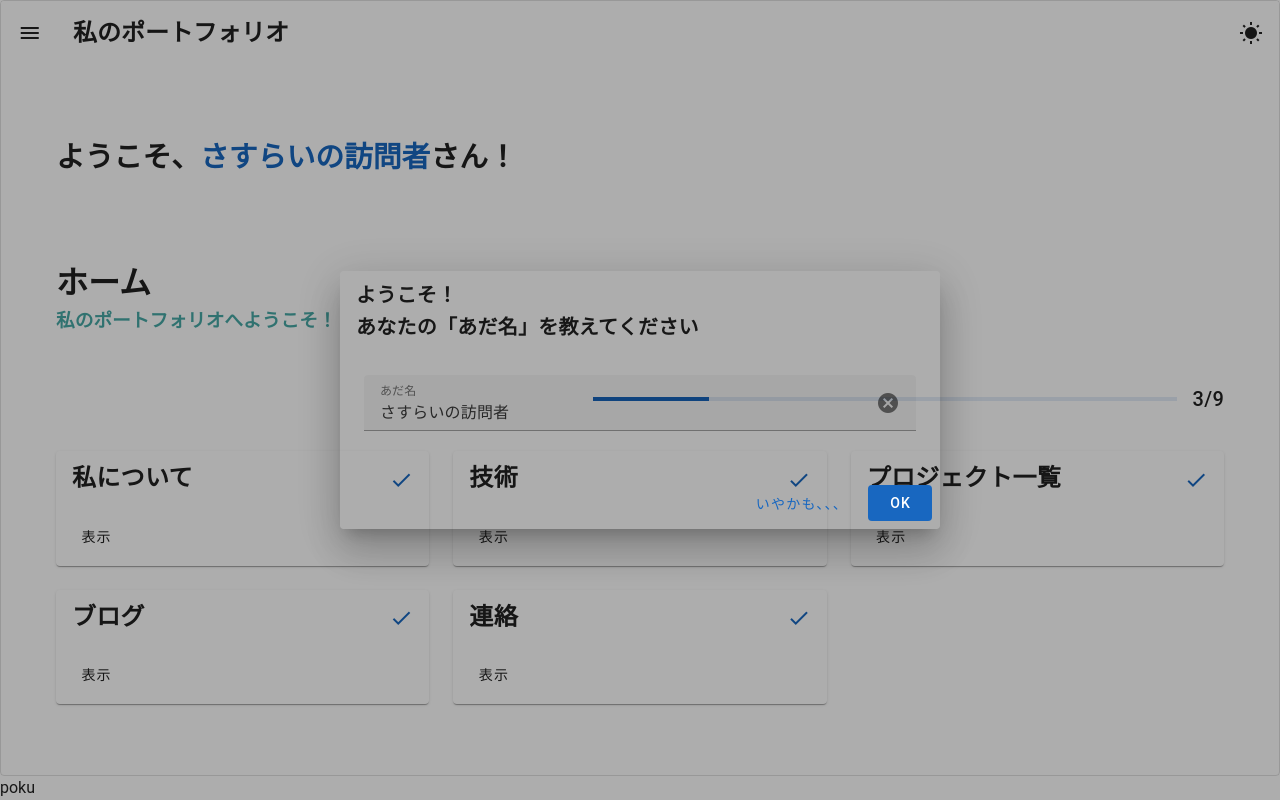
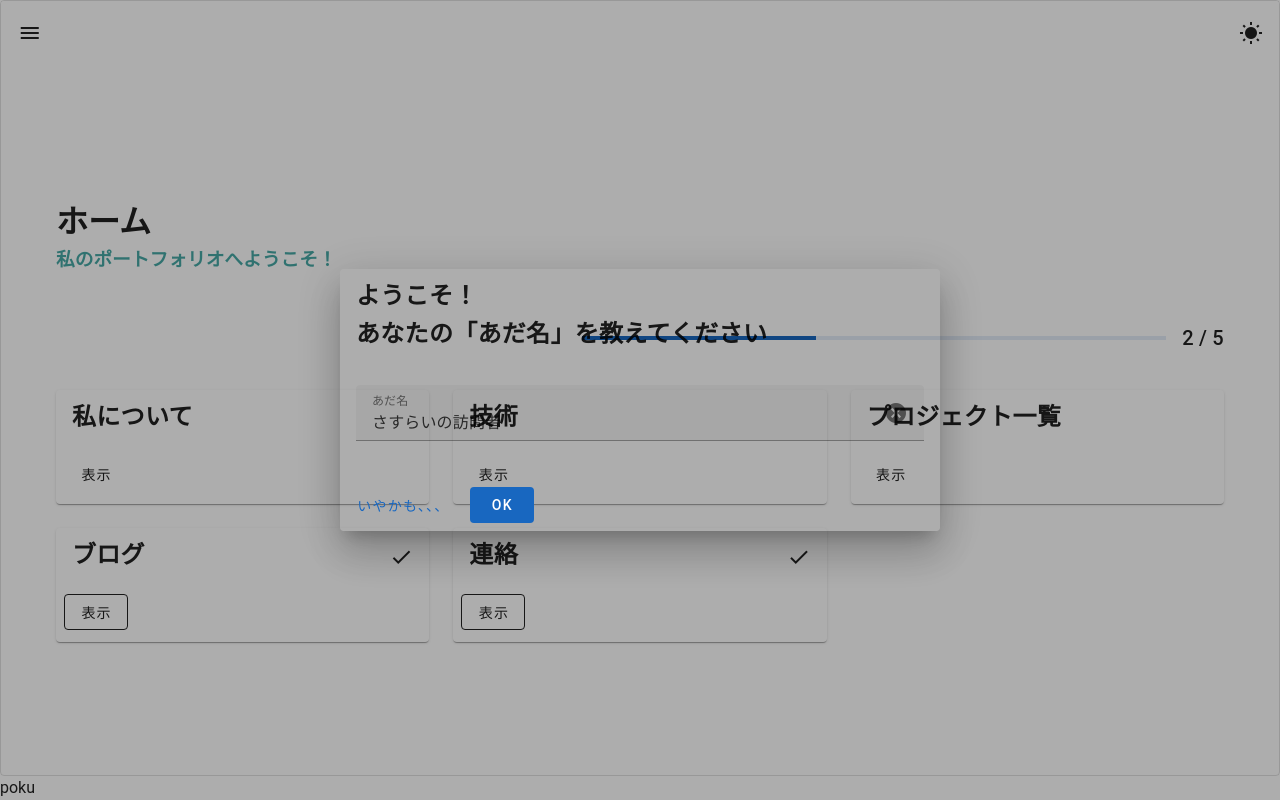
Before and after one commit to Kenokuda/my-portfolio, a Nuxt app in the folder my-portfolio/: page / in a window 1280 px wide. Built offline with nearby package versions, Linux system fonts and the light colour scheme.

Commit message:
add: 名前入力ダイアログの処理 delete: パンくずリスト

```diff
--- a/my-portfolio/components/WireFrames/ContentsFrame.vue
+++ b/my-portfolio/components/WireFrames/ContentsFrame.vue
@@ -2,14 +2,16 @@
   <!-- 名前を呼ぶ -->
   <div v-if="yourName" class="greeting">
     <h2>
-      ようこそ、<span class="your-name">{{ yourName }}</span
+      <span>{{
+        isAllPageVisited ? "全部見てくれてありがとう！" : "ようこそ、"
+      }}</span
+      ><span class="your-name">{{ yourName }}</span
       >さん！
     </h2>
   </div>
 
-  <!-- パンくずリスト -->
-  <v-breadcrumbs v-if="!isHome" :items="['Foo', 'Bar', 'Fizz']"></v-breadcrumbs>
-  <h1>{{ pageTitle }}</h1>
+  <!-- タイトル -->
+  <h1 class="page-title">{{ pageTitle }}</h1>
   <h3 class="sub-title">{{ subTitle }}</h3>
 
   <!-- メインのコンテンツが入ります -->
@@ -26,6 +28,7 @@ import FooterBtn from "./FooterBtn.vue";
 
 // propsの定義
 type Props = {
+  isAllPageVisited?: boolean;
   yourName?: string;
   pageTitle: string;
   subTitle?: string;
@@ -52,6 +55,7 @@ defineProps<Props>();
     }
   }
 }
+
 .sub-title {
   color: rgb(var(--v-theme-secondary));
 }
--- a/my-portfolio/components/WireFrames/WireFrame.vue
+++ b/my-portfolio/components/WireFrames/WireFrame.vue
@@ -10,7 +10,6 @@
         </div></v-btn
       >
 
-      <v-toolbar-title>私のポートフォリオ</v-toolbar-title>
       <v-spacer />
 
       <!-- テーマトグルボタン -->
--- a/my-portfolio/pages/contact.vue
+++ b/my-portfolio/pages/contact.vue
@@ -3,9 +3,70 @@
     page-title="連絡"
     sub-title="ご連絡は以下の方法でお願いします。"
   >
+    <v-container>
+      <v-row justify="center">
+        <!-- メール -->
+        <v-col cols="12" sm="6" md="4">
+          <v-card class="pa-4 contact-card">
+            <v-card-title>
+              <v-icon class="me-2" color="primary">mdi-email</v-icon>
+              <span class="text-h5 font-weight-bold">メール</span>
+            </v-card-title>
+            <v-card-text>
+              <p>以下のメールアドレスにご連絡ください。</p>
+              <p class="text-body-2">contact.poku@gmail.com</p>
+            </v-card-text>
+            <v-card-actions>
+              <v-btn
+                color="primary"
+                outlined
+                href="mailto:contact.poku@gmail.com"
+                target="_blank"
+              >
+                メールを送る
+              </v-btn>
+            </v-card-actions>
+          </v-card>
+        </v-col>
+
+        <!-- LinkedIn -->
+        <v-col cols="12" sm="6" md="4">
+          <v-card class="pa-4 contact-card">
+            <v-card-title>
+              <v-icon class="me-2" color="indigo">mdi-linkedin</v-icon>
+              <span class="text-h5 font-weight-bold">LinkedIn</span>
+            </v-card-title>
+            <v-card-text>
+              <p>LinkedInでご連絡ください。</p>
+              <p class="text-body-2">LinkedInアカウント</p>
+            </v-card-text>
+            <v-card-actions>
+              <v-btn
+                color="indigo"
+                outlined
+                href="https://www.linkedin.com/in/%E8%B3%A2%E6%96%97-%E5%A5%A5%E7%94%B0-324070361/"
+                target="_blank"
+              >
+                LinkedInを開く
+              </v-btn>
+            </v-card-actions>
+          </v-card>
+        </v-col>
+      </v-row>
+    </v-container>
   </ContentsFrame>
 </template>
 
 <script setup lang="ts">
 import ContentsFrame from "~/components/WireFrames/ContentsFrame.vue";
 </script>
+
+<style scoped>
+.contact-card {
+  transition: transform 0.3s ease, box-shadow 0.3s ease;
+}
+.contact-card:hover {
+  transform: scale(1.05);
+  box-shadow: 0px 4px 20px rgba(0, 0, 0, 0.2);
+}
+</style>
--- a/my-portfolio/pages/index.vue
+++ b/my-portfolio/pages/index.vue
@@ -1,5 +1,6 @@
 <template>
   <ContentsFrame
+    :is-all-page-visited="allPagesVisited"
     :your-name="getYourName"
     pageTitle="ホーム"
     subTitle="私のポートフォリオへようこそ！"
@@ -11,9 +12,12 @@
         <div class="d-flex justify-end align-center">
           <v-progress-linear
             color="primary"
-            model-value="20"
+            :model-value="calculateAchieveRate"
           ></v-progress-linear>
-          <div class="ms-4 text-h6">3/9</div>
+          <div class="ms-4 text-h6">{{ showAchieveRate }}</div>
+          <div class="ms-4 text-h6" v-if="allPagesVisited">
+            <v-icon color="success">mdi-star-circle</v-icon>
+          </div>
         </div>
       </v-col>
     </v-row>
@@ -29,9 +33,15 @@
         :key="index"
       >
         <v-card @click="goToPage(page.to)">
-          <div class="complete-icon"><v-icon>$complete</v-icon></div>
+          <div v-if="page.visited" class="complete-icon">
+            <v-icon>$complete</v-icon>
+          </div>
           <v-card-title>{{ page.name }}</v-card-title>
-          <v-card-actions><v-btn :to="page.to">表示</v-btn></v-card-actions>
+          <v-card-actions
+            ><v-btn :variant="btnVariant(index)" :to="page.to"
+              >表示</v-btn
+            ></v-card-actions
+          >
         </v-card>
       </v-col>
     </v-row>
@@ -39,23 +49,37 @@
     <!-- お名前を聞くダイアログ -->
     <v-dialog v-model="dialog" max-width="600px">
       <v-card>
-        <v-card-title class="text-h6"
+        <v-card-title
           >ようこそ！<br />あなたの「あだ名」を教えてください</v-card-title
         >
+
+        <v-form ref="form" v-model="formIsValid" @submit.prevent="onSubmit">
           <v-card-text>
             <v-text-field
               v-model="name"
               label="あだ名"
               outlined
               clearable
+              :rules="nameRules"
+              maxlength="10"
+              counter
+              required
             ></v-text-field>
           </v-card-text>
           <v-card-actions>
-          <v-btn class="mr-1" @click="cancelBtn()" color="primary"
-            >いやかも、、、</v-btn
+            <v-btn class="mr-1" @click="cancelBtn" color="primary">
+              いやかも、、、
+            </v-btn>
+            <v-btn
+              :disabled="!formIsValid"
+              type="submit"
+              variant="flat"
+              color="primary"
             >
-          <v-btn @click="okBtn()" variant="flat" color="primary">OK</v-btn>
+              OK
+            </v-btn>
           </v-card-actions>
+        </v-form>
       </v-card>
     </v-dialog>
   </ContentsFrame>
@@ -73,6 +97,21 @@ const { getYourName } = storeToRefs(visiter);
 const dialog = ref(false);
 const name = ref("さすらいの訪問者"); // あだ名
 
+// あだ名のバリデーション
+const formIsValid = ref(false);
+const nameRules = [
+  (v: string) => (!!v && v.trim().length > 0) || "空白だけはNGです",
+  (v: string) => v.length <= 10 || "10文字以内にしてください",
+];
+
+const onSubmit = () => {
+  // v-formのバリデーションを手動チェック（submit前に念のため）
+  const isValid = formIsValid.value;
+  if (isValid) {
+    okBtn();
+  }
+};
+
 // okボタンを押した時の処理
 const okBtn = () => {
   // あだ名をストアに保存
@@ -85,6 +124,10 @@ const okBtn = () => {
 
 // いやかも、、、ボタンを押した時の処理
 const cancelBtn = () => {
+  // あだ名をデフォルトに戻す
+  name.value = "さすらいの訪問者";
+  // あだ名をストアに保存
+  visiter.setYourName(name.value);
   // ダイアログを閉じる
   dialog.value = false;
   // ダイアログを表示済みにする
@@ -98,14 +141,41 @@ const goToPage = (to: string) => {
 };
 
 /**--------ページ情報の定義---------- */
+// ページ情報
 const pages = ref([
   { name: "私について", to: "/about", visited: false },
   { name: "技術", to: "/skills", visited: false },
   { name: "プロジェクト一覧", to: "/projects", visited: false },
-  { name: "ブログ", to: "/blog", visited: false },
-  { name: "連絡", to: "/contact", visited: false },
+  { name: "ブログ", to: "/blog", visited: true },
+  { name: "連絡", to: "/contact", visited: true },
 ]);
 
+// 共通: 総ページ数と訪問済み数
+const pageStats = computed(() => {
+  const total = pages.value.length;
+  const visited = pages.value.filter((page) => page.visited).length;
+  return { total, visited };
+});
+
+// ボタンのバリアントを決定する関数
+const btnVariant = computed(() => (index: number) => {
+  return pages.value[index].visited ? "outlined" : "flat";
+});
+
+// ページ周回の達成率（%）
+const calculateAchieveRate = computed(() => {
+  return (pageStats.value.visited / pageStats.value.total) * 100;
+});
+
+// ページ周回の達成率（表示用）
+const showAchieveRate = computed(() => {
+  return `${pageStats.value.visited} / ${pageStats.value.total}`;
+});
+
+// 全てのページが周回されたかどうか
+const allPagesVisited = computed(() => {
+  return pageStats.value.visited === pageStats.value.total;
+});
 /**-------遷移時の処理------------- */
 onMounted(() => {
   // 初訪問の場合はダイアログを表示
@@ -145,7 +215,7 @@ onMounted(() => {
     top: 1rem;
     right: 1rem;
     font-size: 1rem;
-    color: rgb(var(--v-theme-primary));
+    color: rgb(var(--v-theme-tertiary));
   }
 }
 // カードコンポーネントのタイトル
--- a/my-portfolio/pages/skills.vue
+++ b/my-portfolio/pages/skills.vue
@@ -14,7 +14,7 @@
           v-tooltip:top="skill.tooltip"
           :color="skill.color"
         >
-          <v-card-title class="mb-8">
+          <v-card-title>
             <v-icon class="me-2">{{ skill.icon }}</v-icon>
             <span class="text-h5 font-weight-bold">{{ skill.name }}</span>
           </v-card-title>
--- a/my-portfolio/stores/visiter.ts
+++ b/my-portfolio/stores/visiter.ts
@@ -2,7 +2,7 @@ import { defineStore } from "pinia";
 
 export const useVisiterStore = defineStore("visiter", {
   state: () => ({
-    yourName: "さすらいの訪問者",
+    yourName: "",
     isNicknameDialogAlreadyShown: false,
   }),
   getters: {
--- a/my-portfolio/vuetify.config.ts
+++ b/my-portfolio/vuetify.config.ts
@@ -115,10 +115,14 @@ export default defineVuetifyConfiguration({
   defaults: {
     VCard: {
       elevation: 1,
-      class: "pa-4",
+      class: "pa-4 text-on-surface",
       maxWidth: 600,
       color: "surfaceContainer",
       rounded: "lg",
+    },
+    VCardTitle: {
+      class: "text-h5 font-weight-bold mb-4",
+      color: "onSurface",
     },
     VBtn: {
       color: "primary",
```
Lines whose indentation alone changed are shown as unchanged.
